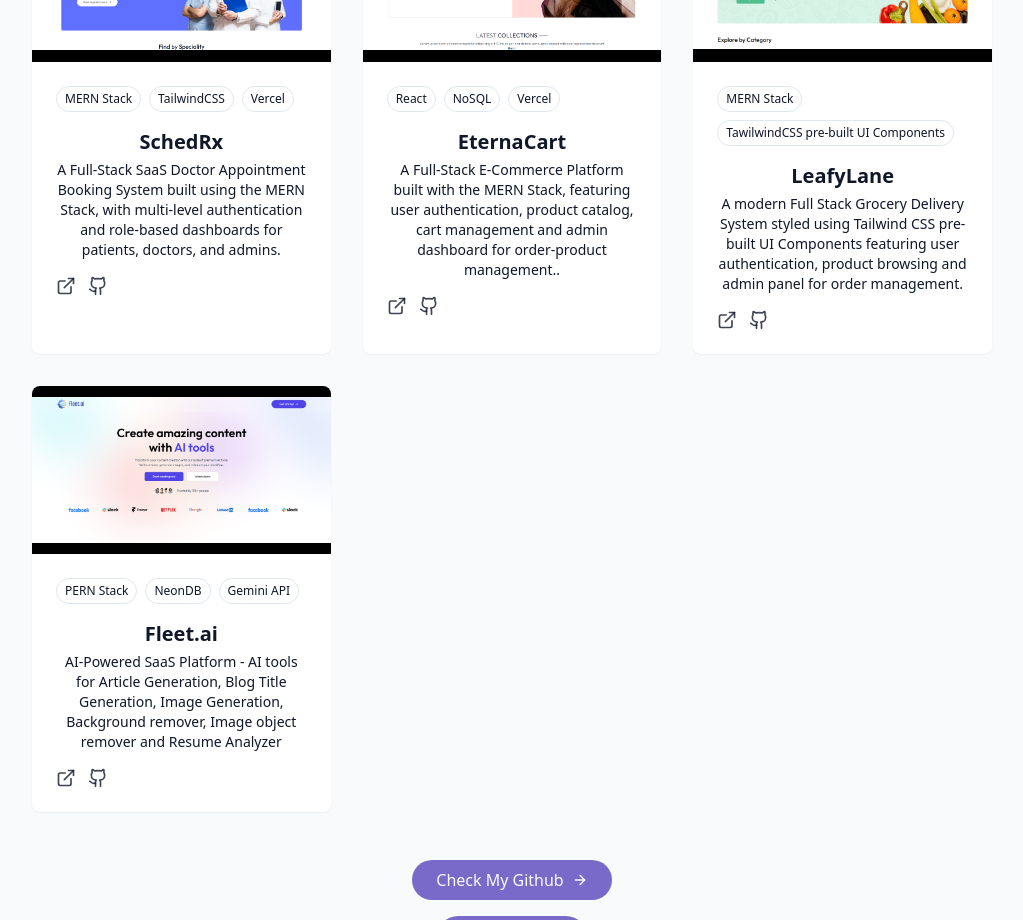
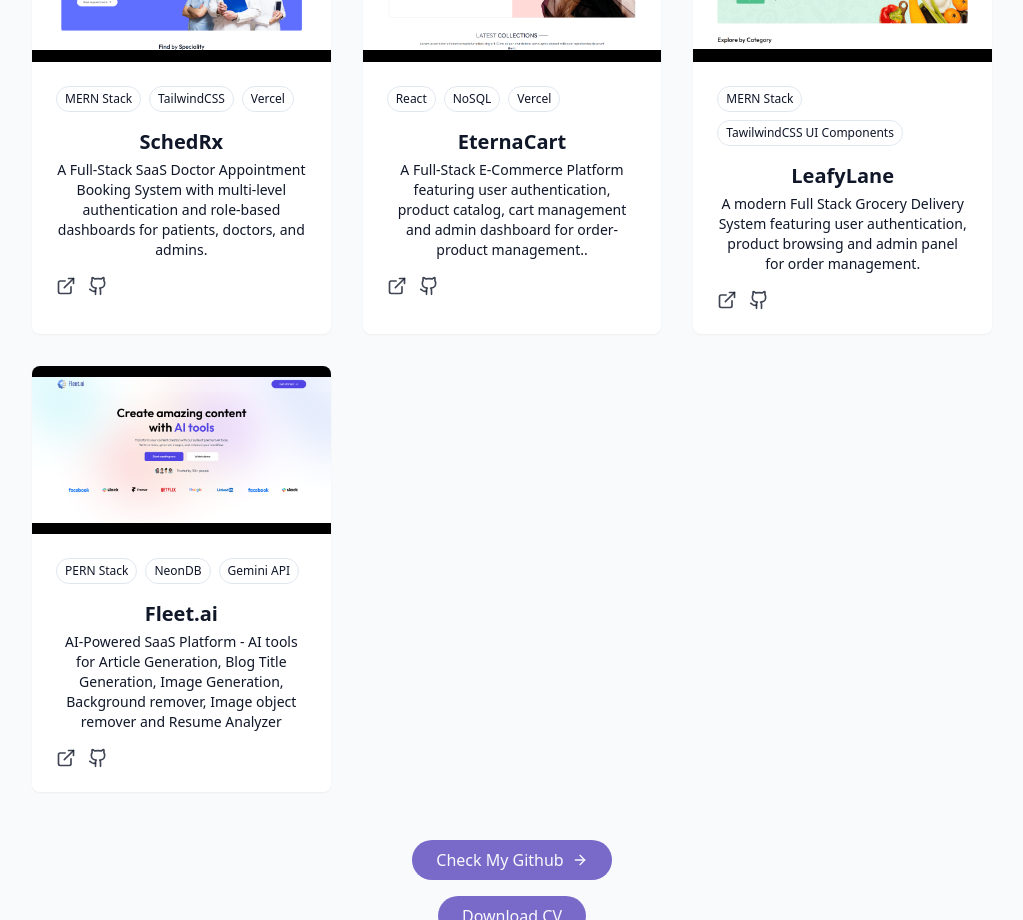
Before and after one commit to nikhilsutar81/Nikhil_Portfolio, a React (Vite) app: page / in a window 1280 px wide. Shown: the part 3500-4420 px from the top of the page, without its empty margins (128-1151 px from the left). Built offline with nearby package versions, Linux system fonts and the light colour scheme.

Commit message:
PROJECT COMPLETED

```diff
--- a/src/components/ProjectsSection.jsx
+++ b/src/components/ProjectsSection.jsx
@@ -4,7 +4,7 @@ const projects = [
   {
     id: 1,
     title: "SchedRx",
-    description: "A Full-Stack SaaS Doctor Appointment Booking System built using the MERN Stack, with multi-level authentication and role-based dashboards for patients, doctors, and admins.",
+    description: "A Full-Stack SaaS Doctor Appointment Booking System with multi-level authentication and role-based dashboards for patients, doctors, and admins.",
     image: "/projects/project1.png",
     tags: ["MERN Stack", "TailwindCSS","Vercel"],
     demoUrl: "https://schedrx-client.vercel.app/",
@@ -13,7 +13,7 @@ const projects = [
   {
     id: 2,
     title: "EternaCart",
-    description: "A Full-Stack E-Commerce Platform built with the MERN Stack, featuring user authentication, product catalog, cart management and admin dashboard for order-product management..",
+    description: "A Full-Stack E-Commerce Platform featuring user authentication, product catalog, cart management and admin dashboard for order-product management..",
     image: "/projects/project2.png",
     tags: ["React", "NoSQL", "Vercel"],
     demoUrl: "https://eternacart-client.vercel.app/",
@@ -22,9 +22,9 @@ const projects = [
   {
     id: 3,
     title: "LeafyLane",
-    description: "A modern Full Stack Grocery Delivery System styled using Tailwind CSS pre-built UI Components featuring user authentication, product browsing and admin panel for order management.",
+    description: "A modern Full Stack Grocery Delivery System featuring user authentication, product browsing and admin panel for order management.",
     image: "/projects/project3.png",
-    tags: ["MERN Stack", "TawilwindCSS pre-built UI Components"],
+    tags: ["MERN Stack", "TawilwindCSS UI Components"],
     demoUrl: "https://leafylane-client.vercel.app/",
   githubUrl: "https://github.com/nikhilsutar81/LeafyLane",
   },
```
